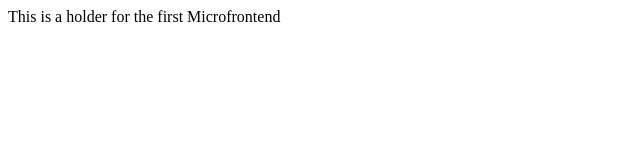
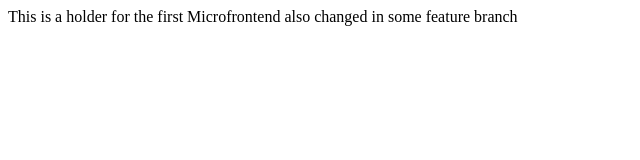
Before and after one commit to FlemmingBehrend/mono, a plain HTML site: page packages/mf-photo/index.html in a window 1280 px wide. Shown: the whole page, without its empty margins (0-640 px from the left). Drawn offline with Linux system fonts and the light colour scheme.

Commit message:
second commit

```diff
--- a/packages/mf-photo/index.html
+++ b/packages/mf-photo/index.html
@@ -6,6 +6,6 @@
         <title>Microfrontend</title>
     </head>
     <body>
-        This is a holder for the first Microfrontend
+        This is a holder for the first Microfrontend also changed in some feature branch
     </body>
 </html>
```
